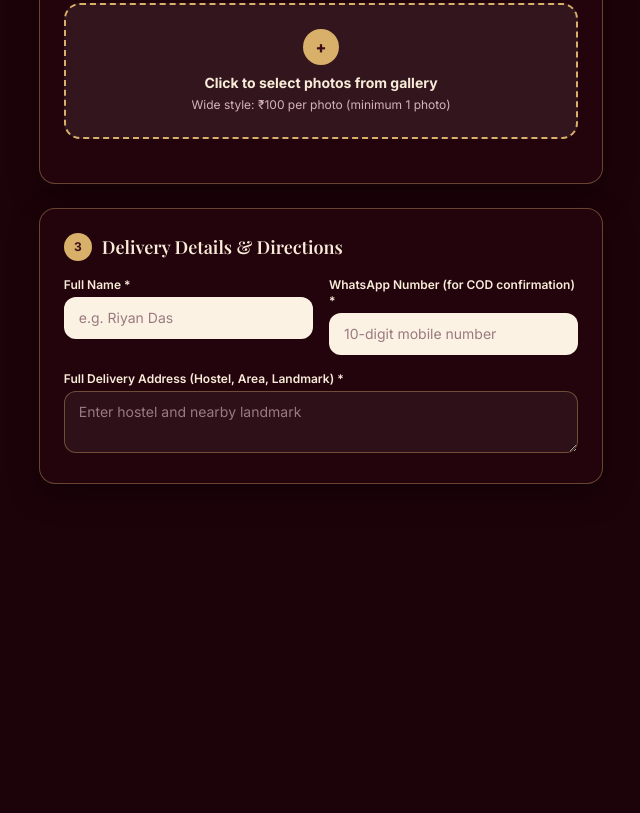
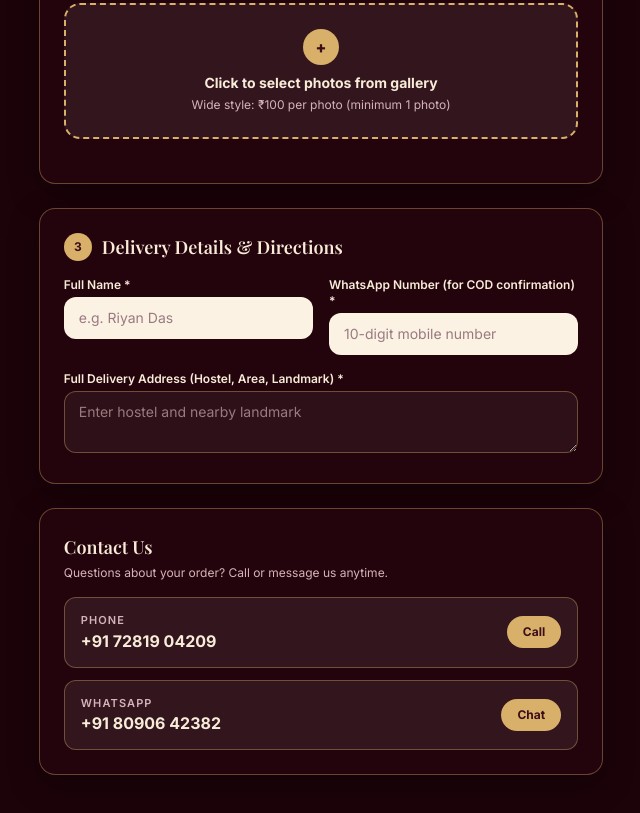
Before and after one commit to ezeehere/polaroid_photo, a plain HTML site: page index.html in a window 1280 px wide. Shown: the part 1178-1991 px from the top of the page, without its empty margins (319-959 px from the left). Before the commit the page ends 1940 px from the top, so only its background shows below. Drawn offline with nearby package versions, Linux system fonts and the light colour scheme.

Commit message:
Update index.html

```diff
--- a/index.html
+++ b/index.html
@@ -232,8 +232,32 @@ body .bar{position:fixed!important;left:50%!important;right:auto!important;botto
       <textarea id="custAddress" rows="2" required placeholder="Enter hostel and nearby landmark" class="w-full px-3.5 py-2.5 text-sm rounded-xl border border-stone-300 bg-white"></textarea>
     </div>
   </section>
+<!-- CONTACT US -->
+<section id="contactSection" class="card bg-white p-5 sm:p-6 space-y-4">
+<div>
+    <h2 class="text-lg font-extrabold">Contact Us</h2>
+    <p class="text-xs text-stone-500 mt-1">Questions about your order? Call or message us anytime.</p>
+</div>
+<div class="grid grid-cols-1 gap-3">
+    <a href="tel:+917281904209" class="flex items-center justify-between gap-3 rounded-xl border border-stone-200 bg-stone-50 px-4 py-3.5">
+    <div>
+        <div class="text-[11px] uppercase tracking-widest text-stone-500 font-semibold">Phone</div>
+        <div class="text-base font-bold text-stone-900">+91 72819 04209</div>
+    </div>
+    <span class="text-xs font-bold bg-stone-900 px-4 py-2 rounded-full">Call</span>
+    </a>
+    <a href="https://wa.me/918090642382?text=Hi!%20I%20have%20a%20question%20about%20my%20Polaroid%20order." target="_blank" rel="noopener" class="flex items-center justify-between gap-3 rounded-xl border border-stone-200 bg-stone-50 px-4 py-3.5">
+    <div>
+        <div class="text-[11px] uppercase tracking-widest text-stone-500 font-semibold">WhatsApp</div>
+        <div class="text-base font-bold text-stone-900">+91 80906 42382</div>
+    </div>
+    <span class="text-xs font-bold bg-stone-900 px-4 py-2 rounded-full">Chat</span>
+    </a>
+</div>
+</section>
 </main>
 </div>
+
 
 <!-- Sticky Checkout Bar -->
 <div class="bar fixed bottom-0 inset-x-0 p-4 z-30 shadow-lg">
```
